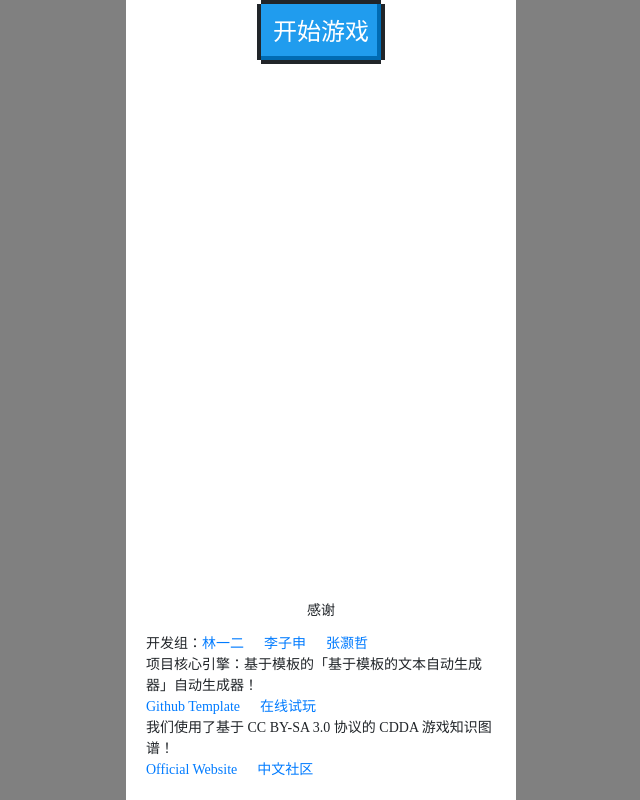
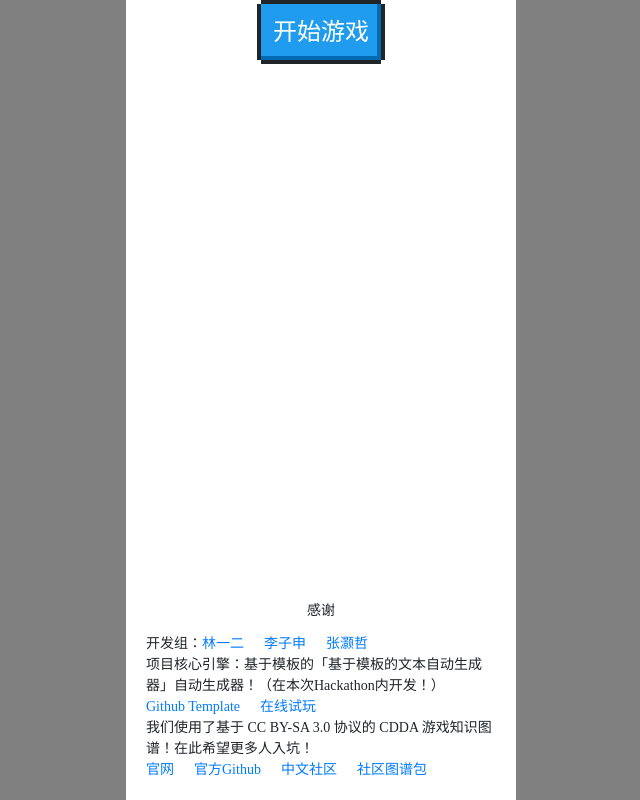
Before and after one commit to linonetwo/Babel-Library2, a React (Create React App) app: page / in a window 1280 px wide. Shown: the whole page, without its empty margins (319-959 px from the left). Built offline with nearby package versions, Linux system fonts and the light colour scheme; a web font is replaced by a local one.

Commit message:
docs: 强调自动生成器在本次Hackathon内开发

```diff
--- a/src/pages/home/FriendLinks.tsx
+++ b/src/pages/home/FriendLinks.tsx
@@ -34,16 +34,18 @@ export function FriendLinks(): JSX.Element {
       <FriendLinkRow>
         开发组：<a href="https://github.com/linonetwo">林一二</a> <a href="">李子申</a> <a href="https://github.com/Here21">张灏哲</a>
       </FriendLinkRow>
-      <span>项目核心引擎：基于模板的「基于模板的文本自动生成器」自动生成器！</span>
+      <span>项目核心引擎：基于模板的「基于模板的文本自动生成器」自动生成器！（在本次Hackathon内开发！）</span>
       <FriendLinkRow>
         <a href="https://github.com/linonetwo/template-based-generator-template">Github Template</a>
         <a href="https://onetwo.ren/template-based-generator-template/">在线试玩</a>
       </FriendLinkRow>
 
-      <span>我们使用了基于 CC BY-SA 3.0 协议的 CDDA 游戏知识图谱！</span>
+      <span>我们使用了基于 CC BY-SA 3.0 协议的 CDDA 游戏知识图谱！在此希望更多人入坑！</span>
       <FriendLinkRow>
-        <a href="cataclysmdda.org/">Official Website</a>
+        <a href="cataclysmdda.org/">官网</a>
+        <a href="https://github.com/CleverRaven/Cataclysm-DDA/releases/latest">官方Github</a>
         <a href="https://cdda.fun/">中文社区</a>
+        <a href="https://github.com/linonetwo/CDDA-Kenan-Modpack-Chinese">社区图谱包</a>
       </FriendLinkRow>
     </Container>
   );
```
